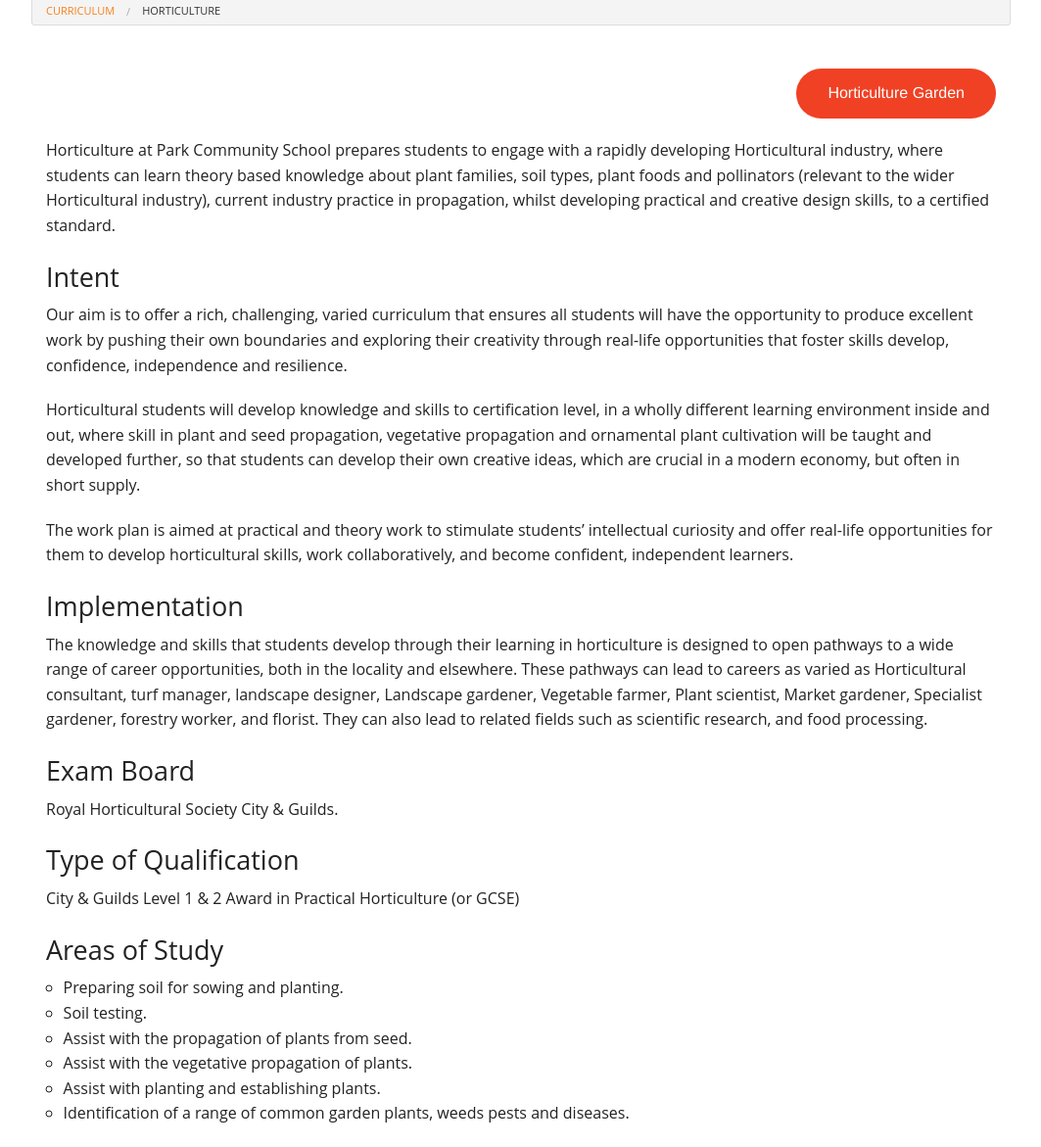
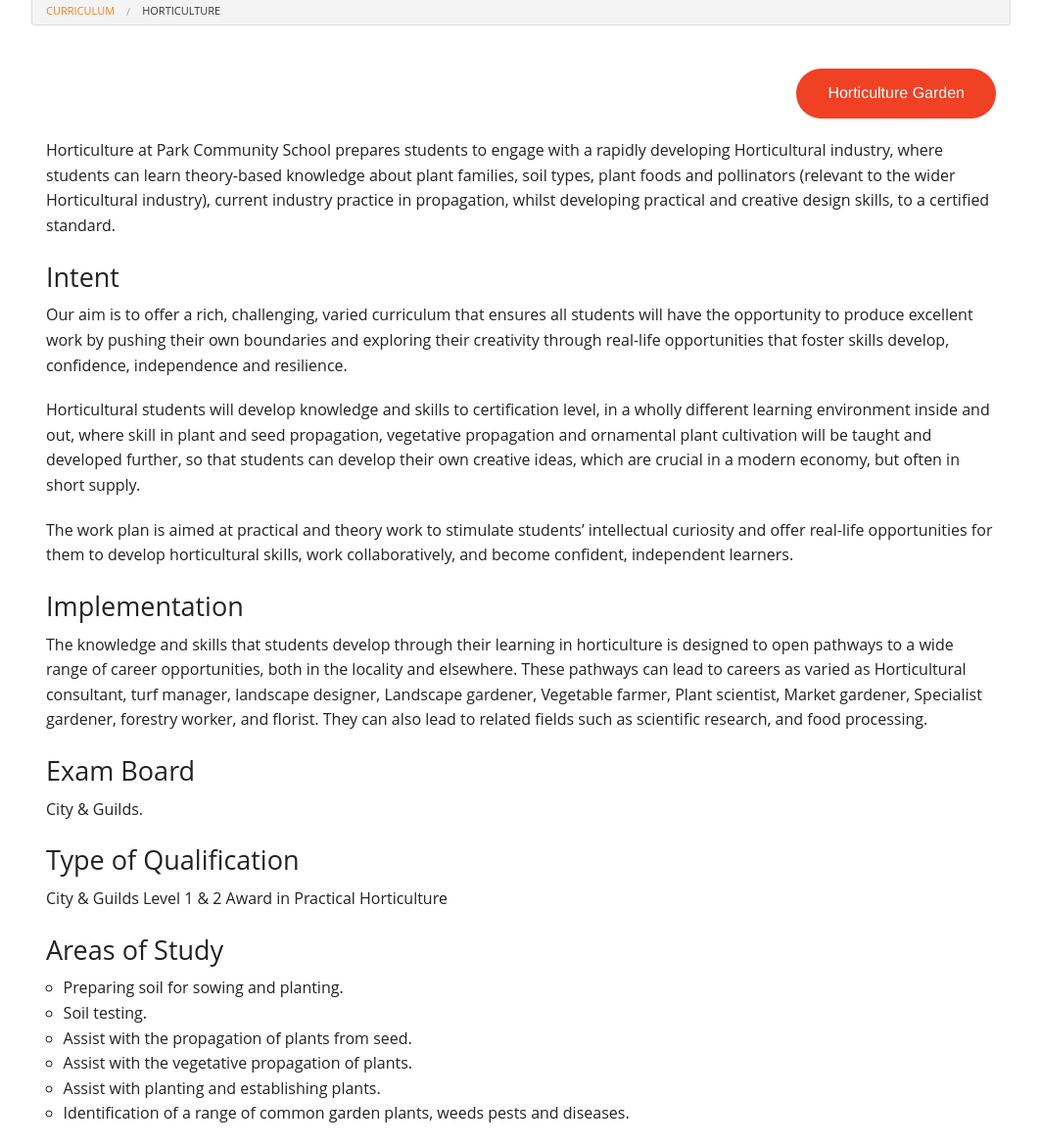
Before and after one commit to PCSITService/parkcommunityschool.co.uk, a PHP site: page /horticulture.php in a window 1280 px wide. Shown: the part 165-1336 px from the top of the page at 98% size, without its empty margins (108-1171 px from the left). Run offline with PHP 8.4, Linux system fonts and the light colour scheme; some libraries are stand-ins or nearby versions.

Commit message:
Horticulture Update

```diff
--- a/horticulture.php
+++ b/horticulture.php
@@ -33,7 +33,7 @@
         <br>
 
         <div class="text-right"><a href="/garden.php" class="button round alert">Horticulture Garden</a></div>
-            <p>Horticulture at Park Community School prepares students to engage with a rapidly developing Horticultural industry, where students can learn theory based knowledge about plant families, soil types, plant foods and pollinators (relevant to the wider Horticultural industry), current industry practice in propagation, whilst developing practical and creative design skills, to a certified standard.</p>
+            <p>Horticulture at Park Community School prepares students to engage with a rapidly developing Horticultural industry, where students can learn theory-based knowledge about plant families, soil types, plant foods and pollinators (relevant to the wider Horticultural industry), current industry practice in propagation, whilst developing practical and creative design skills, to a certified standard.</p>
 
             <h3>Intent</h3>
             <p>Our aim is to offer a rich, challenging, varied curriculum that ensures all students will have the opportunity to produce excellent work by pushing their own boundaries and exploring their creativity through real-life opportunities that foster skills develop, confidence, independence and resilience.</p>
@@ -45,10 +45,10 @@
             <p>The knowledge and skills that students develop through their learning in horticulture is designed to open pathways to a wide range of career opportunities, both in the locality and elsewhere. These pathways can lead to careers as varied as Horticultural consultant, turf manager, landscape designer, Landscape gardener, Vegetable farmer, Plant scientist, Market gardener, Specialist gardener, forestry worker, and florist. They can also lead to related fields such as scientific research, and food processing.</p>
 
             <h3>Exam Board</h3>
-            <p>Royal Horticultural Society City & Guilds.</p>
+            <p>City & Guilds.</p>
 
             <h3>Type of Qualification</h3>
-            <p>City & Guilds Level 1 & 2 Award in Practical Horticulture (or GCSE)</p>
+            <p>City & Guilds Level 1 & 2 Award in Practical Horticulture</p>
 
             <h3>Areas of Study</h3>
             <ul class="circle">
```
